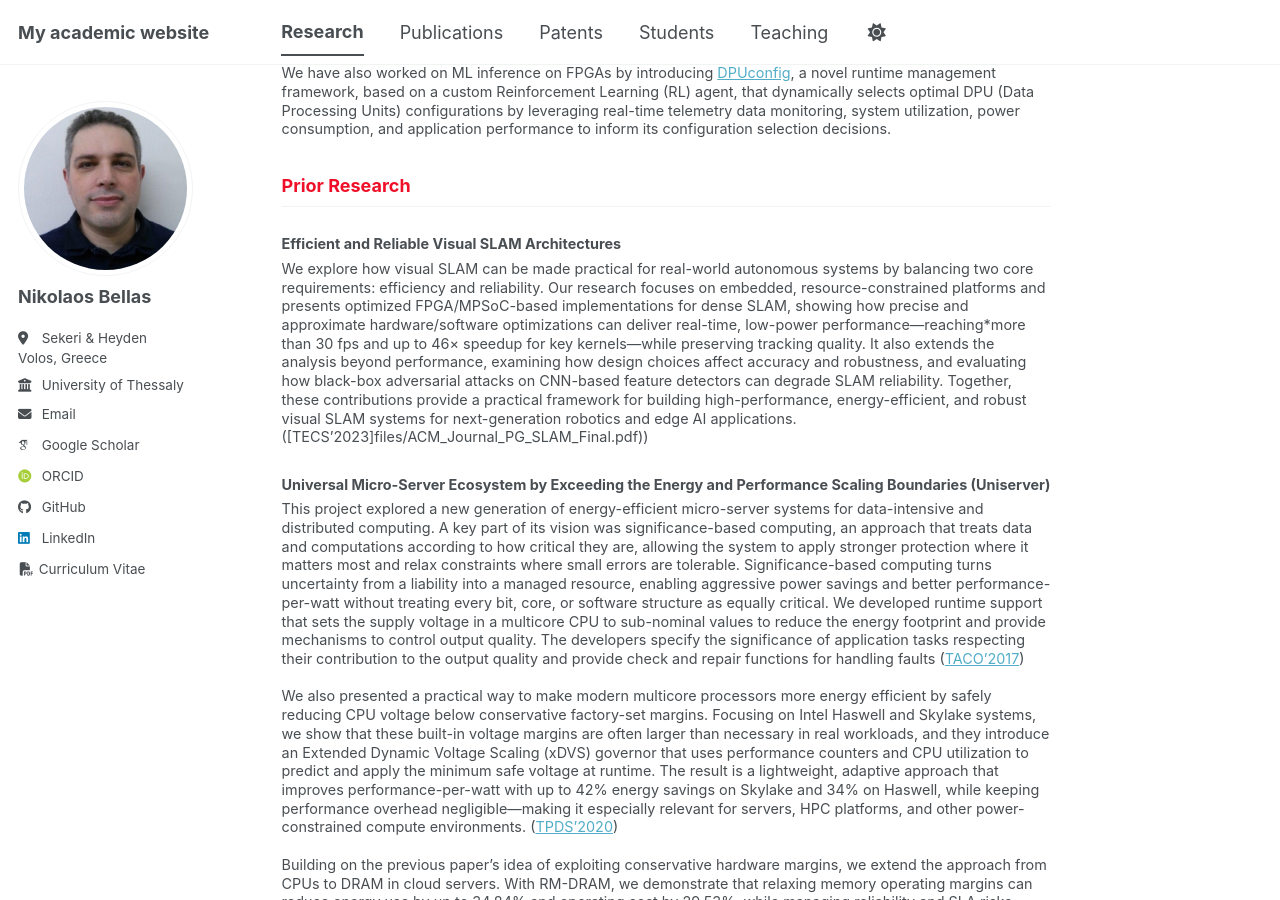
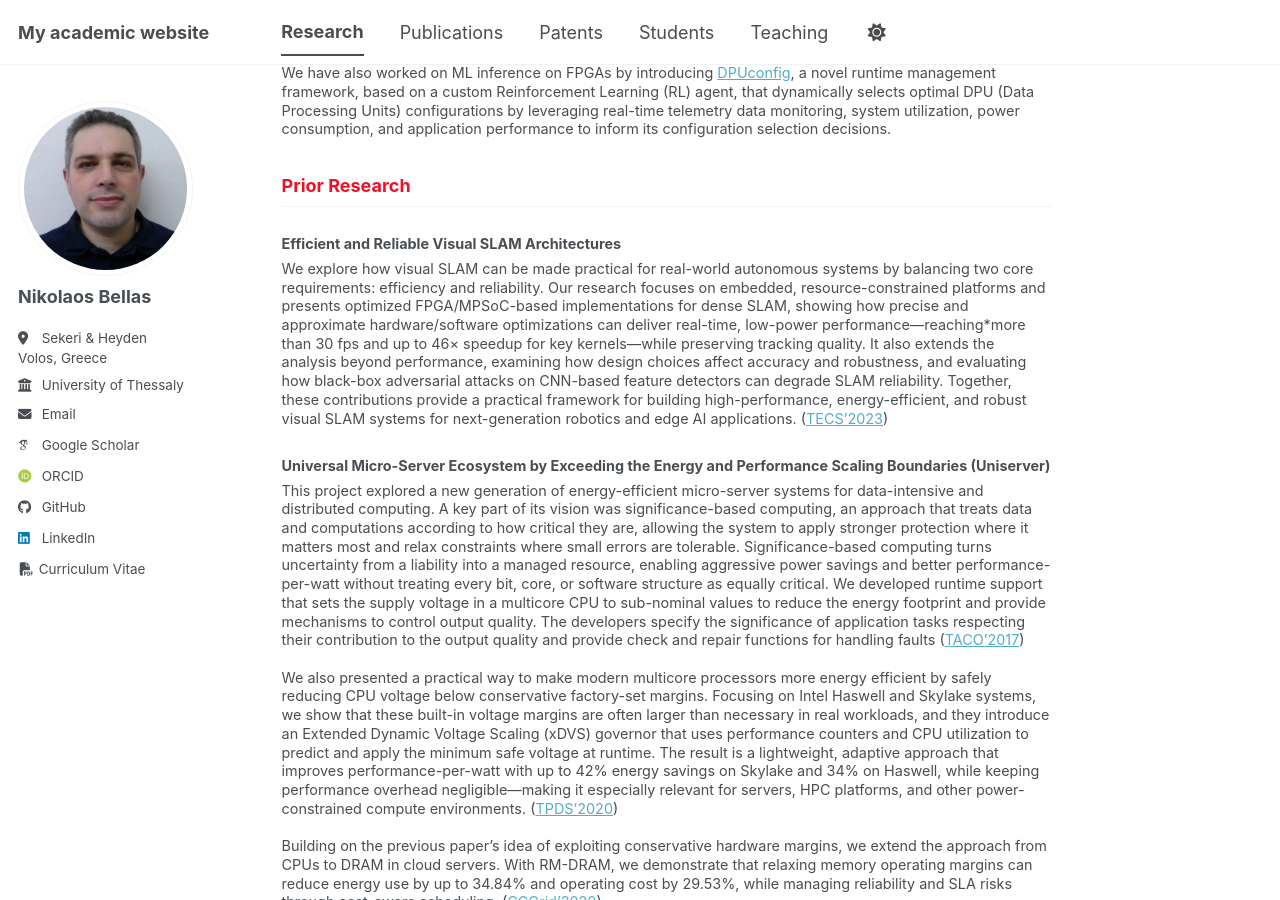
Before and after one commit to nbellas/nbellas.github.io, a Jekyll site: the page built from _pages/research.md, in a window 1280 px wide and 900 px high, scrolled down 835 px. Built offline with Jekyll 4.4.1, drawn with Linux system fonts in a browser that asks for light colours; some web fonts are replaced; a script bundle is joined from its source files by our own code; library files that are not in the unit come from our copies.

Commit message:
Update research.md

```diff
--- a/_pages/research.md
+++ b/_pages/research.md
@@ -28,7 +28,7 @@
 
 <h3>Efficient and Reliable Visual SLAM Architectures</h3>
 
-We explore how visual SLAM can be made practical for real-world autonomous systems by balancing two core requirements: efficiency and reliability. Our research focuses on embedded, resource-constrained platforms and presents optimized FPGA/MPSoC-based implementations for dense SLAM, showing how precise and approximate hardware/software optimizations can deliver real-time, low-power performance—reaching*more than 30 fps and up to 46× speedup for key kernels—while preserving tracking quality. It also extends the analysis beyond performance, examining how design choices affect accuracy and robustness, and evaluating how black-box adversarial attacks on CNN-based feature detectors can degrade SLAM reliability. Together, these contributions provide a practical framework for building high-performance, energy-efficient, and robust visual SLAM systems for next-generation robotics and edge AI applications. ([TECS'2023]files/ACM_Journal_PG_SLAM_Final.pdf))
+We explore how visual SLAM can be made practical for real-world autonomous systems by balancing two core requirements: efficiency and reliability. Our research focuses on embedded, resource-constrained platforms and presents optimized FPGA/MPSoC-based implementations for dense SLAM, showing how precise and approximate hardware/software optimizations can deliver real-time, low-power performance—reaching*more than 30 fps and up to 46× speedup for key kernels—while preserving tracking quality. It also extends the analysis beyond performance, examining how design choices affect accuracy and robustness, and evaluating how black-box adversarial attacks on CNN-based feature detectors can degrade SLAM reliability. Together, these contributions provide a practical framework for building high-performance, energy-efficient, and robust visual SLAM systems for next-generation robotics and edge AI applications. ([TECS'2023](/files/ACM_Journal_PG_SLAM_Final.pdf))
 
 
 <h3>Universal Micro-Server Ecosystem by Exceeding the Energy and Performance Scaling Boundaries (Uniserver)</h3>
```
